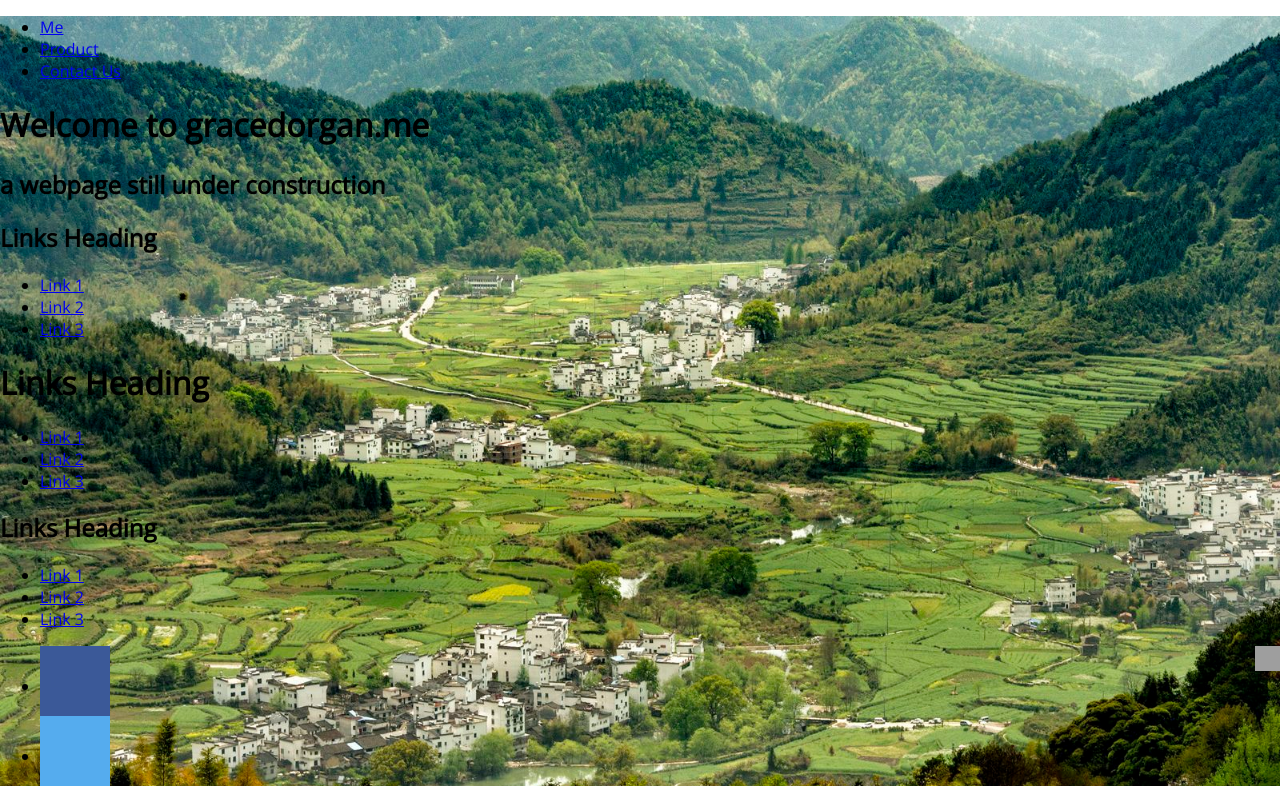
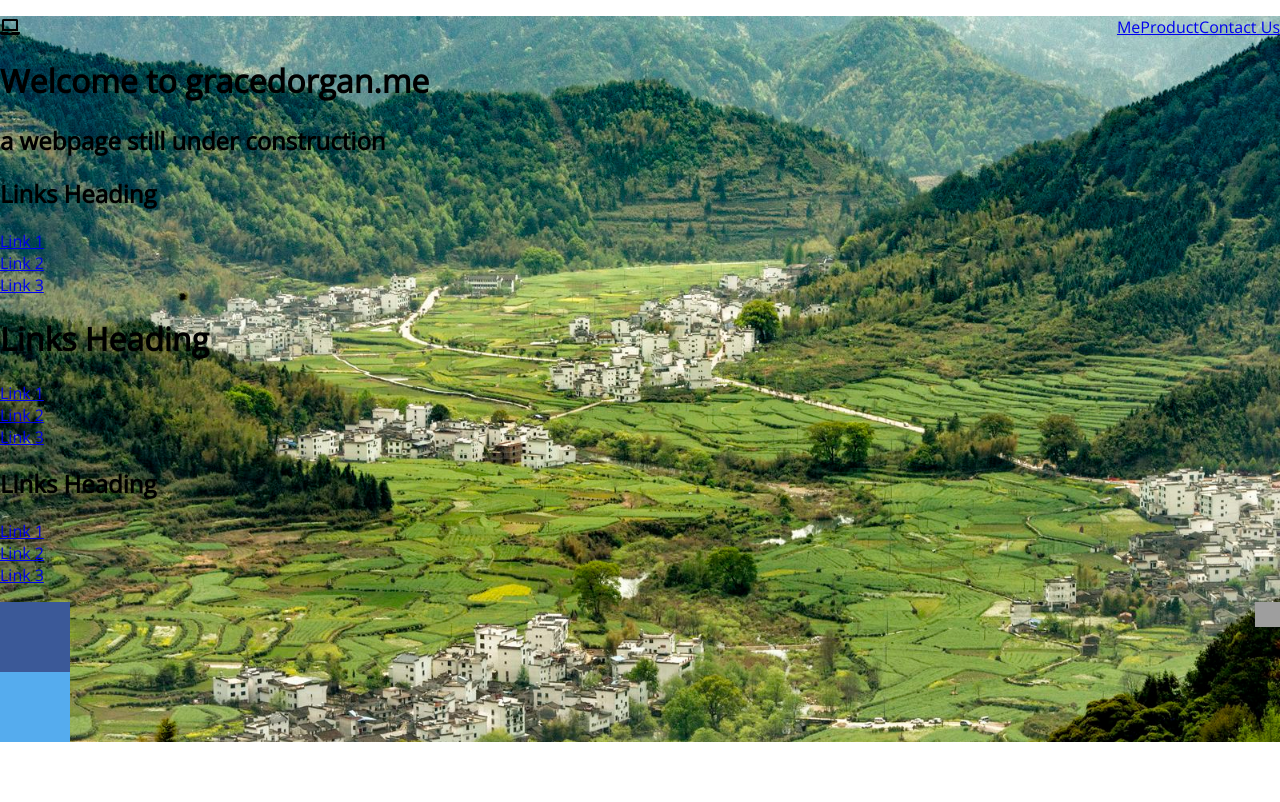
Before and after one commit to gracedorgan/gracedorgan.me, a plain HTML site: page index.html in a window 1280 px wide. Drawn offline with nearby package versions, Linux system fonts and the light colour scheme; grey boxes are pictures that could not be loaded.

Commit message:
added to nav bar

```diff
--- a/index.html
+++ b/index.html
@@ -10,7 +10,8 @@
 <body>
   <div class = "bg">
     <nav>
-      <ul>
+      <ul class="topbar">
+        <li class="laptop_icon"><i class="fas fa-laptop"></i></li>
         <li><a href="#">Me</a></li>
         <li><a href="#">Product</a></li>
         <li><a href="#">Contact Us</a></li>
--- a/style.css
+++ b/style.css
@@ -25,6 +25,16 @@ body{
   padding: 0;
 
 }
+ul{
+  list-style-type: none;
+  padding: 0;
+}
+.topbar{
+  display:flex;
+}
+.laptop_icon{
+  margin-right: auto;
+}
 .bg{
 background-image: url(/images/green_landscape.jpg);
   background-size: cover;
```
